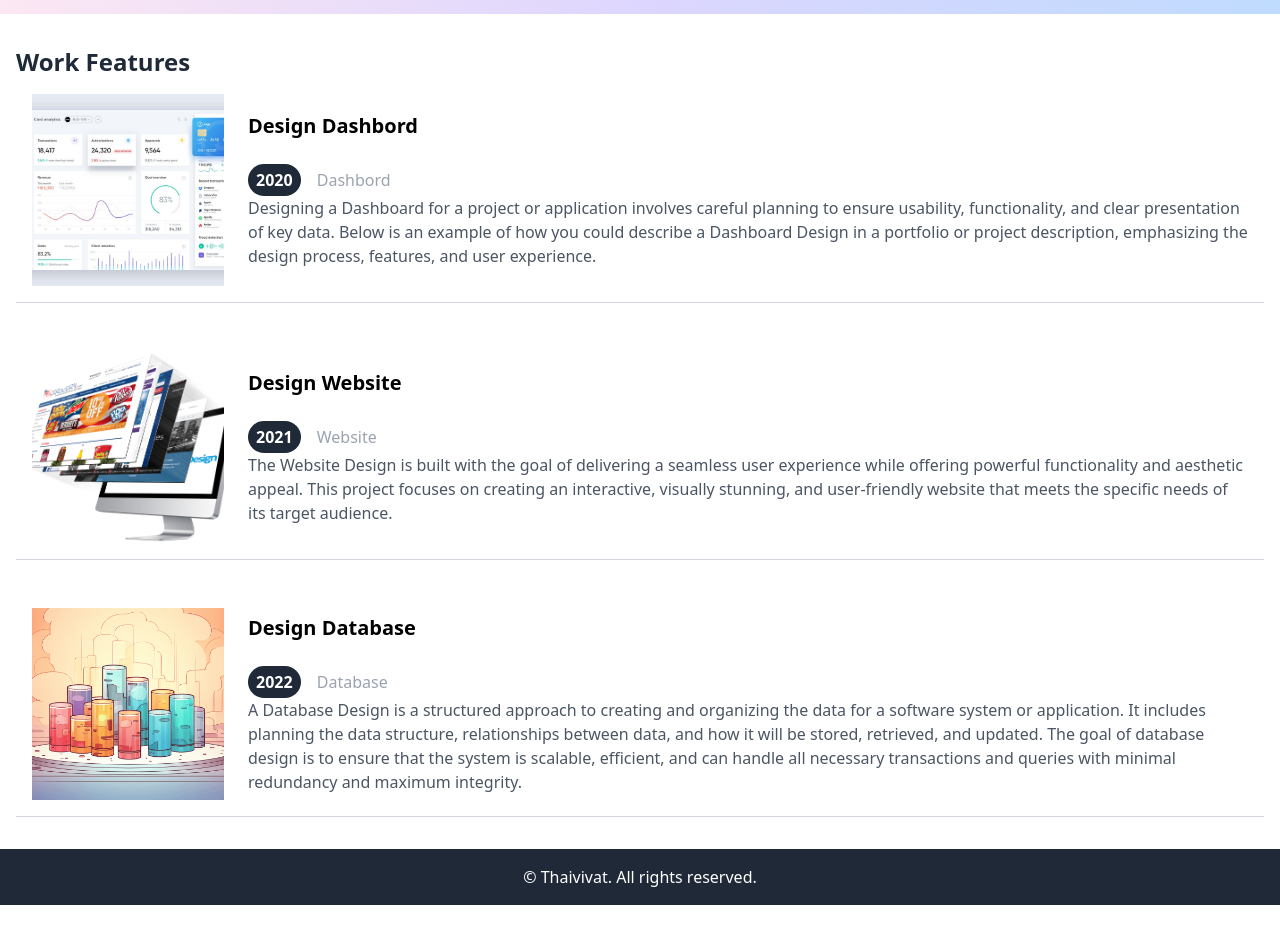
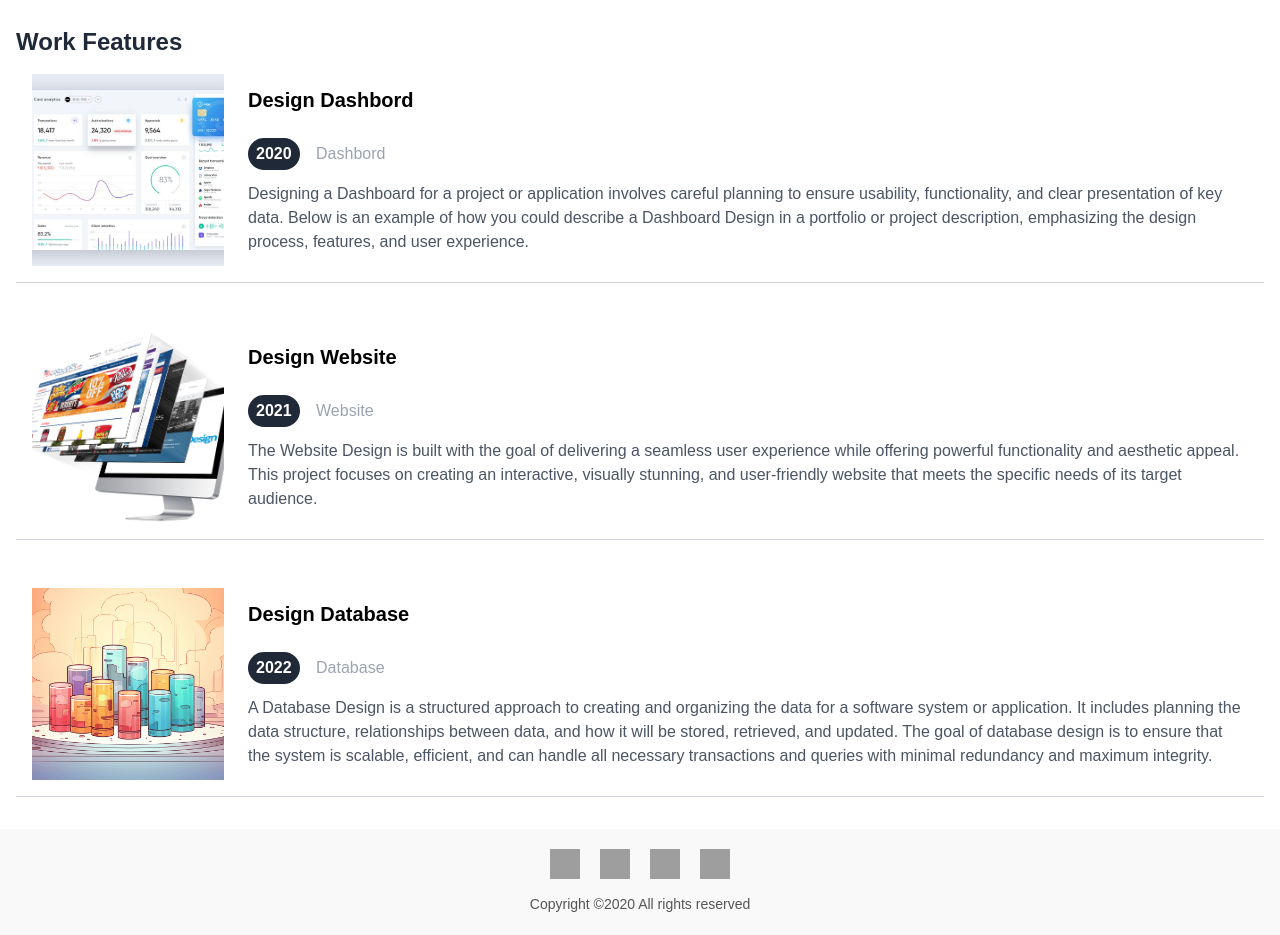
Before and after one commit to Tangwwp/midterm-project, a website: page src/index.html in a window 1280 px wide. Shown: the part 700-1635 px from the top of the page. Before the commit the page ends 1605 px from the top, so only its background shows below. Drawn offline with nearby package versions, Linux system fonts and the light colour scheme; grey boxes are pictures that could not be loaded.

Commit message:
update index V2

```diff
--- a/src/index.html
+++ b/src/index.html
@@ -40,9 +40,11 @@
     </div>
 
         <section class="bg-gradient-to-r from-pink-100 via-purple-200 to-blue-200">
-            <div class="max-w-screen-xl px-4 py-8 mx-auto space-y-6 lg:space-y-4 lg:py-10 lg:px-10">
-                <div class="mb-8 flex justify-center lg:justify-between">
-                    <span class="text-lg font-medium text-gray-600 text-left lg:text-center">Recent posts</span>
+            <div class="max-w-screen-2xl px-4 py-8 mx-auto space-y-6 lg:space-y-4 lg:py-10 lg:px-10">
+                <div class="mb-8 flex justify-center lg:justify-between ">
+                    <h3 class="text-lg font-medium text-gray-600 ">Recent posts</h3>
+
+
                     <span class="hidden font-medium text-blue-600 lg:text-right lg:inline-flex">View all</span>
                 </div>
                 <div class="space-y-2 lg:grid lg:grid-cols-2 gap-4 lg:gap-6 xl:gap-8 lg:space-y-0">
@@ -84,7 +86,7 @@
                     <img src="dashboard-design.jpg" alt="Feature 1" class="w-48 h-48 object-cover mb-4 lg:mb-0 lg:w-48 lg:h-48">
                     <div>
                         <h3 class="text-xl font-semibold mb-6">Design Dashbord</h3>
-                        <div class="space-x-2">
+                        <div class="space-x-2 mb-3">
                             <div class="max-w-sm mx-auto inline-block px-2 py-1 font-bold bg-gray-800 text-white text-center rounded-2xl">
                                 2020
                             </div>
@@ -102,7 +104,7 @@
                     <img src="Web-Design.png" alt="Feature 2" class="w-48 h-48 object-cover mb-4 lg:mb-0 lg:w-48 lg:h-48">
                     <div>
                         <h3 class="text-xl font-semibold mb-6">Design Website</h3>
-                        <div class="space-x-2">
+                        <div class="space-x-2 mb-3">
                             <div class="max-w-sm mx-auto inline-block px-2 py-1 font-bold bg-gray-800 text-white text-center rounded-2xl">
                                 2021
                             </div>
@@ -119,7 +121,7 @@
                     <img src="database-design.png" alt="Feature 3" class="w-48 h-48 object-cover mb-4 lg:mb-0 lg:w-48 lg:h-48">
                     <div>
                         <h3 class="text-xl font-semibold mb-6">Design Database</h3>
-                        <div class="space-x-2">
+                        <div class="space-x-2 mb-3">
                             <div class="max-w-sm mx-auto inline-block px-2 py-1 font-bold bg-gray-800 text-white text-center rounded-2xl">
                                 2022
                             </div>
@@ -142,9 +144,42 @@
             });
         </script>
 </body>
-<footer class="bg-gray-800 text-white p-4">
-    <div class="container mx-auto text-center">
-      <p>&copy; Thaivivat. All rights reserved.</p>
+<style>
+    body {
+        font-family: Arial, sans-serif;
+    }
+    footer {
+        display: flex;
+        flex-direction: column;
+        align-items: center;
+        padding: 20px;
+        background-color: #f9f9f9;
+    }
+    .social-icons {
+        display: flex;
+        justify-content: center;
+        gap: 20px;
+    }
+    .social-icons a img {
+        width: 30px;
+        height: 30px;
+    }
+    .copyright {
+        margin-top: 15px;
+        font-size: 14px;
+        color: #555;
+    }
+</style>
+<!-- Footer -->
+<footer>
+    <div class="social-icons">
+    <a href="#"><img src="https://cdn-icons-png.flaticon.com/512/124/124010.png" alt="Facebook"></a>
+    <a href="#"><img src="https://cdn-icons-png.flaticon.com/512/1409/1409946.png" alt="Instagram"></a>
+    <a href="#"><img src="https://cdn-icons-png.flaticon.com/512/733/733579.png" alt="Twitter"></a>
+    <a href="#"><img src="https://cdn-icons-png.flaticon.com/512/174/174857.png" alt="LinkedIn"></a>
     </div>
-  </footer>
+    <div class="copyright">
+   Copyright &copy;2020 All rights reserved
+    </div>
+    </footer>
 </html>
```
